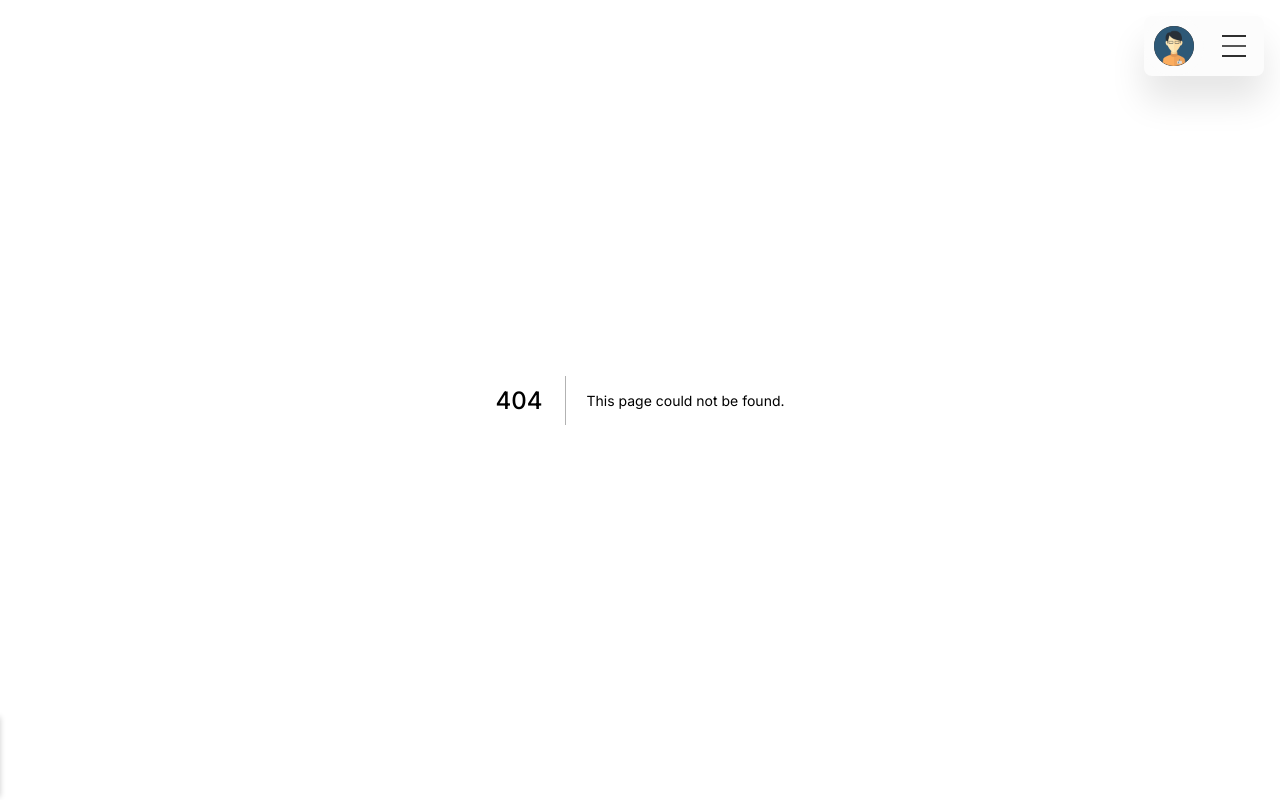
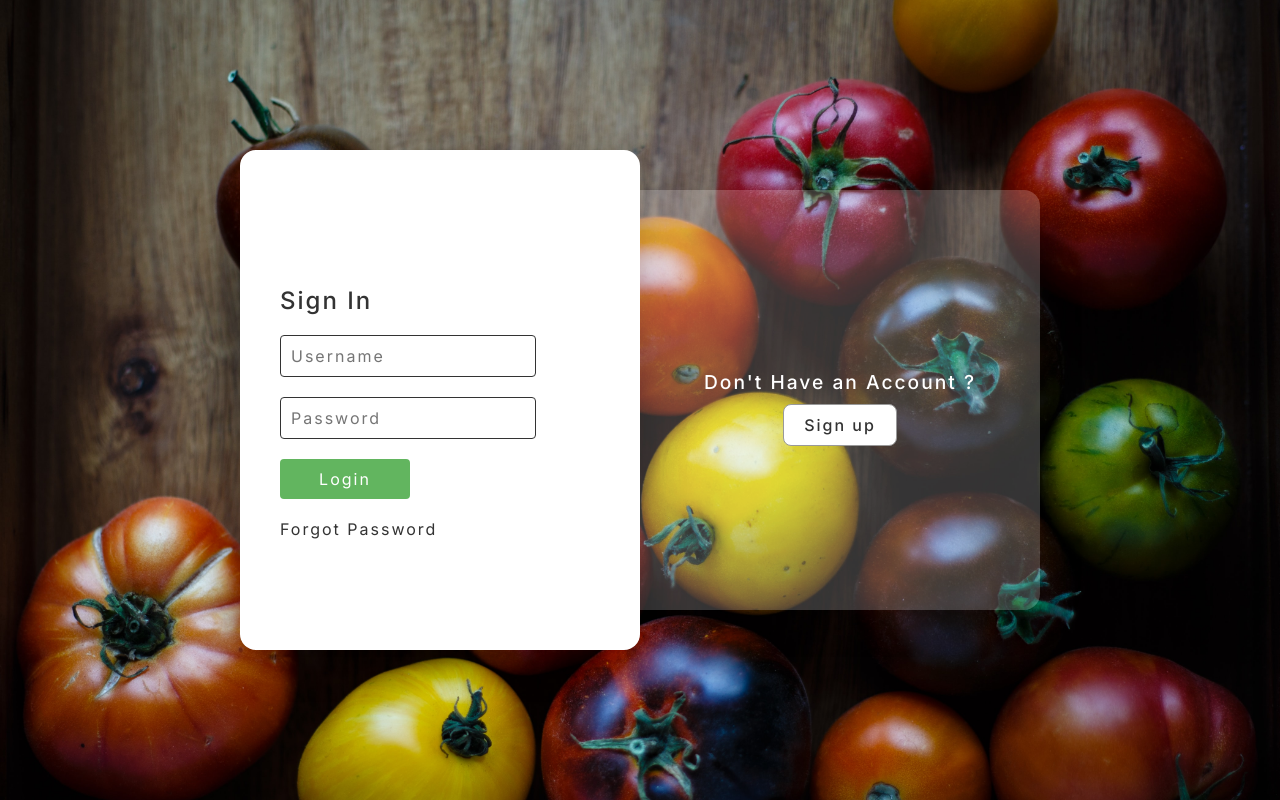
Before and after one commit to szejnaArtur/COUNTED_MACRO_NEXTJS, a Next.js app: page /registration in a window 1280 px wide. Before the commit this address had no page. Built offline with nearby package versions, Linux system fonts and the light colour scheme.

Commit message:
Adding a login and registration form without functionality.

```diff
--- /dev/null
+++ b/components/form/login_and_registration/login-and-registration-form.js
@@ -0,0 +1,82 @@
+import classes from './login-and-registration-form.module.css';
+import {useEffect, useState} from "react";
+
+const LoginAndRegistrationForm = () => {
+
+    const [isActive, setIsActive] = useState(false);
+    const [isHorizontal, setIsHorizontal] = useState(null);
+
+    const updateHandler = () => {
+        if (window.innerWidth < 992) {
+            setIsHorizontal(true);
+        } else {
+            setIsHorizontal(false);
+        }
+    }
+
+    useEffect(() => {
+        updateHandler();
+        window.addEventListener('resize', updateHandler);
+    }, [])
+
+    return (
+        <div className={classes.content} >
+            <div className={classes.container}>
+                <div className={classes.blueBg}>
+                    <div className={classes.box}>
+                        <h2>Already Have an Account ?</h2>
+                        <button onClick={() => setIsActive(prevState => !prevState)}>
+                            Sign in
+                        </button>
+                    </div>
+                    <div className={classes.box} style={isHorizontal ? {top: 0} : null}>
+                        <h2>Don't Have an Account ?</h2>
+                        <button onClick={() => setIsActive(prevState => !prevState)}>
+                            Sign up
+                        </button>
+                    </div>
+                </div>
+                <div className={classes.formBx} style={
+                    isHorizontal ? (
+                        isActive ? {
+                            top: 0
+                        } : {
+                            top: '150px'
+                        }) : (
+                        isActive ? {
+                            left: '50%'
+                        } : {
+                            left: 0
+                        }
+                    )
+                }>
+                    <div className={classes.form}
+                         style={isActive ? {left: '-100%', transitionDelay: '0.25s'} : {left: 0, transitionDelay: '0'}}>
+                        <form className={classes.signin}>
+                            <h3>Sign In</h3>
+                            <input type="text" placeholder="Username"/>
+                            <input type="password" placeholder="Password"/>
+                            <input type="button" value="Login" className={classes.btn} />
+                            <a href='#' className={classes.forgot}>Forgot Password</a>
+                        </form>
+                    </div>
+
+                    <div className={classes.form}
+                         style={isActive ? {left: 0, transitionDelay: '0'} : {left: '100%', transitionDelay: '0.25s'}}>
+                        <form className={classes.signup}>
+                            <h3>Sign Up</h3>
+                            <input type="text" placeholder="Username"/>
+                            <input type="email" placeholder="Email"/>
+                            <input type="password" placeholder="Password"/>
+                            <input type="password" placeholder="Confirm Password"/>
+                            <input type="button" value="Confirm" className={classes.btn}/>
+                        </form>
+                    </div>
+                </div>
+            </div>
+        </div>
+
+    )
+}
+
+export default LoginAndRegistrationForm;
--- /dev/null
+++ b/components/form/login_and_registration/login-and-registration-form.module.css
@@ -0,0 +1,159 @@
+.content {
+    display: flex;
+    justify-content: center;
+    align-items: center;
+    min-height: 100vh;
+    background-image: url("/images/backgrounds/bg-with-tomatoes.jpg");
+    background-repeat: no-repeat;
+    background-position: center;
+    background-size: cover;
+    transition: 0.5s;
+    font-family: var(--font-family);
+    letter-spacing: var(--letter-spacing);
+}
+
+.container {
+    position: relative;
+    width: 800px;
+    height: 500px;
+    margin: 20px;
+}
+
+.blueBg {
+    position: absolute;
+    top: 40px;
+    width: 100%;
+    height: 420px;
+    display: flex;
+    justify-content: center;
+    align-items: center;
+    background: rgba(255, 255, 255, 0.2);
+    box-shadow: 0 5px 45px rgb(0, 0, 0, 0.15);
+    border-radius: var(--size-4);
+}
+
+.blueBg .box {
+    position: relative;
+    width: 50%;
+    height: 100%;
+    display: flex;
+    justify-content: center;
+    align-items: center;
+    flex-direction: column;
+}
+
+.blueBg .box h2 {
+    color: #fff;
+    font-size: 1.2em;
+    font-weight: 500;
+    margin-bottom: 10px;
+}
+
+.blueBg .box button {
+    cursor: pointer;
+    padding: 10px 20px;
+    background: #fff;
+    color: #333;
+    font-size: 16px;
+    font-weight: 500;
+    font-family: var(--font-family);
+    letter-spacing: var(--letter-spacing);
+    border: 1px solid #999;
+    border-radius: var(--size-2);
+}
+
+.formBx {
+    position: absolute;
+    top: 0;
+    left: 0;
+    width: 50%;
+    height: 100%;
+    background: #fff;
+    z-index: 1000;
+    overflow: hidden;
+    display: flex;
+    justify-content: center;
+    align-items: center;
+    box-shadow: 0 5px 45px rgb(0,0,0,0.25);
+    transition: 0.5s ease-in-out;
+    border-radius: var(--size-4);
+}
+
+.formBx.active{
+    left: 50%
+}
+
+.formBx .form{
+    position: absolute;
+    width: 100%;
+    padding: 40px;
+    transition: 0.5s;
+}
+
+.formBx .form form{
+    width: 80%;
+    display: flex;
+    flex-direction: column;
+}
+
+.formBx .form form h3{
+    font-size: 1.5em;
+    color: #333;
+    margin-bottom: 20px;
+    font-weight: 500;
+}
+
+.formBx .form form input{
+    margin-bottom: 20px;
+    padding: 10px;
+    outline: none;
+    font-size: 16px;
+    border: 1px solid #333;
+    border-radius: var(--size-1);
+    font-family: var(--font-family);
+    letter-spacing: var(--letter-spacing);
+}
+
+.formBx .form form input[type='button'] {
+    border: none;
+    color: #fff;
+    max-width: 130px;
+    cursor: pointer;
+}
+
+.formBx .form form .btn{
+    background: var(--color-green-200);
+}
+
+.formBx .form form .forgot{
+    color: #333;
+}
+
+@media (max-width: 991px){
+    .container{
+        max-width: 400px;
+        height: 650px;
+        display: flex;
+        justify-content: center;
+        align-items: center;
+    }
+
+    .container .blueBg{
+        top: 0;
+        height: 100%;
+    }
+
+    .formBx{
+        width: 100%;
+        height: 500px;
+        top: 0;
+        box-shadow: none;
+    }
+
+    .blueBg .box{
+        position: absolute;
+        width: 100%;
+        height: 150px;
+        bottom: 0;
+    }
+}
--- a/components/layout/layout.js
+++ b/components/layout/layout.js
@@ -11,7 +11,7 @@ const Layout = (props) => {
 
     return (
         <Fragment>
-            <MainNavigation/>
+            {/*<MainNavigation/>*/}
             <main>{props.children}</main>
             <Notification
                 title={activeNotification && activeNotification.title}
--- a/pages/products/index.js
+++ b/pages/products/index.js
@@ -1,5 +1,4 @@
 import {Fragment} from "react";
-import AddProductForm from "../../components/form/add-product-form";
 import ProductList from "../../components/tables/product-list";
 import axios from "axios";
 
@@ -15,7 +14,6 @@ const ProductsCard = (props) => {
                 padding: 0
             }}>
                 <ProductList products={products}/>
-                <AddProductForm/>
             </div>
         </Fragment>
     )
--- /dev/null
+++ b/pages/registration.js
@@ -0,0 +1,9 @@
+import LoginAndRegistrationForm from "../components/form/login_and_registration/login-and-registration-form";
+
+const Registration = () => {
+    return(
+        <LoginAndRegistrationForm />
+    )
+}
+
+export default Registration;
--- a/styles/globals.css
+++ b/styles/globals.css
@@ -13,6 +13,9 @@ body {
   --color-gray-700: #686868;
   --color-gray-800: #575757;
   --color-gray-900: #464646;
+
+  --color-green-200: #62b55f;
+  --color-green-300: #51a44f;
 
   --color-green-crayola-100: #d2f898;
   --color-green-crayola-200: #d2f898dd;
@@ -83,6 +86,9 @@ body {
   --size-20: 5rem;
   --size-40: 10rem;
 
+  --font-family: 'Inter', sans-serif;
+  --letter-spacing: 2px;
+
   margin: 0;
   padding: 0;
   color: #252525;
```
Also changed, not shown: pages/products/add.js (added, +9 -0 lines).
